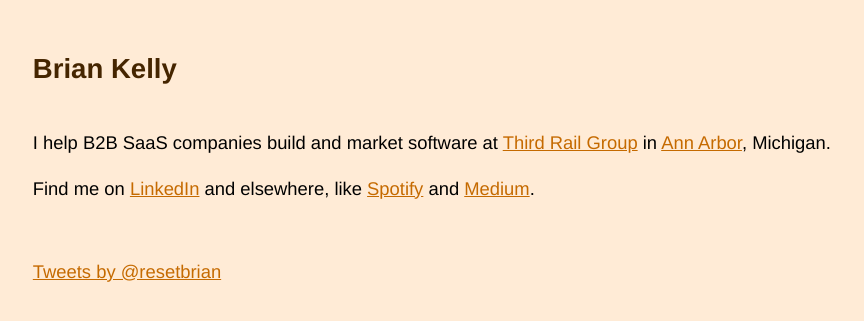
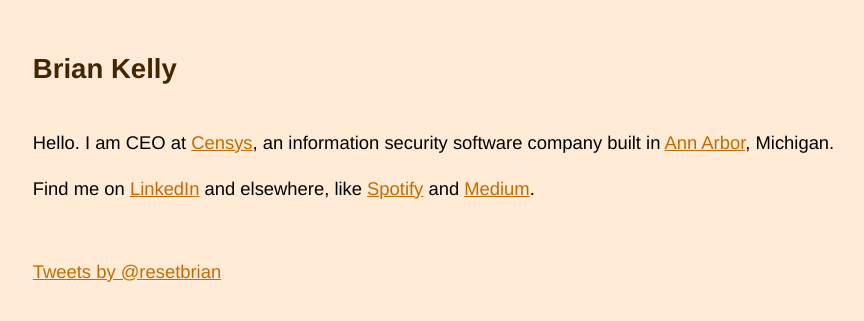
Before and after one commit to briankelly/briankelly.github.io, a Jekyll site: the page built from index.html, in a window 1280 px wide. Shown: the top 321 px of the page, without its empty margins (4-868 px from the left). Built offline with Jekyll 4.4.1, drawn with Linux system fonts in a browser that asks for light colours; comment, search, counter and statistics services are not loaded.

Commit message:
TRG → Censys 🚀

```diff
--- a/index.html
+++ b/index.html
@@ -4,6 +4,6 @@ title: Brian Kelly
 ---
 
     <div id="home">
-      <p>I help B2B SaaS companies build and market software at <a href="https://www.thirdrail.co/" onclick="trackOutboundLink('https://www.thirdrail.co/'); return false;">Third Rail Group</a> in <a href="http://madeina2.com/" onclick="trackOutboundLink('http://madeina2.com'); return false;">Ann Arbor</a>, Michigan.</p>
+      <p>Hello. I am CEO at <a href="https://censys.io/" onclick="trackOutboundLink('https://censys.io/'); return false;">Censys</a>, an information security software company built in <a href="http://madeina2.com/" onclick="trackOutboundLink('http://madeina2.com'); return false;">Ann Arbor</a>, Michigan.</p>
       <p>Find me on <a href="https://www.linkedin.com/in/bckelly" onclick="trackOutboundLink('https://www.linkedin.com/in/bckelly'); return false;">LinkedIn</a> and elsewhere, like <a href="https://play.spotify.com/user/y2bk/playlist/6p1qQaykbzbnmbFmBEe0aS"  onclick="trackOutboundLink('https://play.spotify.com/user/y2bk/playlist/6p1qQaykbzbnmbFmBEe0aS'); return false;">Spotify</a> and <a href="https://medium.com/@bkelly" onclick="trackOutboundLink('https://medium.com/@bkelly'); return false;">Medium</a>.
     </div>
```
